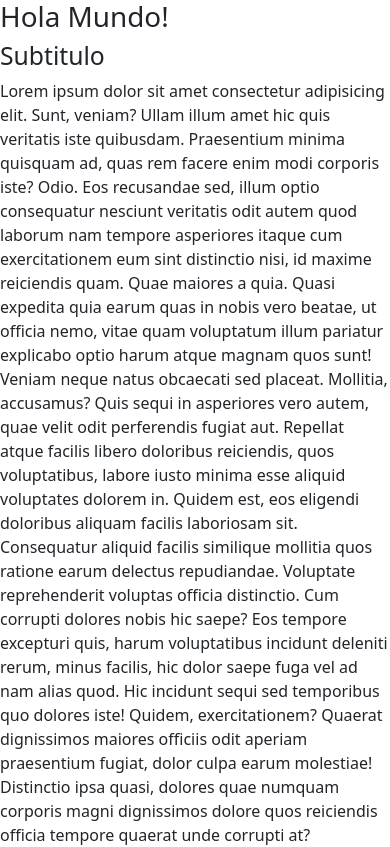
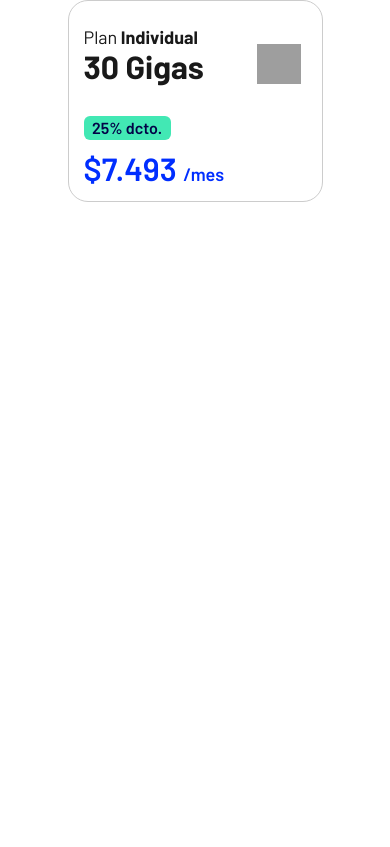
Before and after one commit to gonzafg2/TD4-G19-Entel-Home, a website with bundled scripts: page index.html in a window 390 px wide. Shown: the top 847 px of the page. Built offline with nearby package versions, Linux system fonts and the light colour scheme; some packages are replaced by stand-ins of ours; grey boxes are pictures that could not be loaded.

Commit message:
Starting card plans mobile & home

```diff
--- a/assets/css/style.css
+++ b/assets/css/style.css
@@ -0,0 +1,58 @@
+body * {
+  margin: 0;
+  padding: 0;
+  box-sizing: border-box;
+  border: 0;
+}
+
+body {
+  font-family: Barlow, sans-serif;
+}
+
+.card-mobile {
+  border: 1px solid #ccc;
+  width: 255px;
+  border-radius: 20px;
+  padding: 24px 21px 16px 15px;
+  margin: 0 auto;
+}
+.card-mobile__title-container {
+  display: flex;
+  justify-content: space-between;
+  align-items: end;
+  color: #191919;
+}
+.card-mobile__title {
+  font-weight: 400;
+  font-size: 18px;
+  line-height: 24px;
+}
+.card-mobile__title-type {
+  font-weight: 700;
+  font-size: 32px;
+  line-height: 34px;
+}
+.card-mobile__badge {
+  background-color: #42e8b4;
+  font-weight: 600;
+  font-size: 16px;
+  line-height: 24px;
+  color: #020247;
+  border-radius: 6px;
+  width: 87px;
+  height: 24px;
+  padding: 0 8px;
+  margin-top: 32px;
+}
+
+.card-mobile__price {
+  color: #002eff;
+  font-weight: 600;
+  font-size: 32px;
+  line-height: 24px;
+  margin-top: 16px;
+}
+.card-mobile__price-month {
+  font-size: 18px;
+  line-height: 22px;
+}
--- a/assets/js/firebase.js
+++ b/assets/js/firebase.js
@@ -1,9 +1,5 @@
-// Import the functions you need from the SDKs you need
 import { initializeApp } from "firebase/app";
-// TODO: Add SDKs for Firebase products that you want to use
-// https://firebase.google.com/docs/web/setup#available-libraries
 
-// Your web app's Firebase configuration
 const firebaseConfig = {
   apiKey: "AIzaSyBz6K2NRIqrSKLdTizimYbi2hAHY0nI-ow",
   authDomain: "td4-frontend-g19-entel.firebaseapp.com",
@@ -13,5 +9,4 @@ const firebaseConfig = {
   appId: "1:323742242158:web:1c5472e603f0ecafc3dd7f",
 };
 
-// Initialize Firebase
 const app = initializeApp(firebaseConfig);
--- /dev/null
+++ b/holi.json
@@ -0,0 +1,5 @@
+{
+  "saludo": "Hola",
+  "numero": 1,
+  "children": false
+}
--- a/index.html
+++ b/index.html
@@ -19,21 +19,36 @@
     <link rel="stylesheet" href="assets/css/style.css" />
     <title>Entel | Personas</title>
   </head>
+
+  <!-- Bloque Elemento Modificador -->
   <body>
-    <h1>Hola Mundo!</h1>
+    <section class="container">
+      <div class="row">
+        <div class="col-12 col-md-3">
+          <div class="card-mobile">
+            <div class="card-mobile__title-container">
+              <h3 class="card-mobile__title">
+                Plan <strong>Individual</strong> <br />
+                <span class="card-mobile__title-type">30 Gigas</span>
+              </h3>
+              <img
+                src="https://www.entel.cl/planes/includes/includes-planes/new-card/public/img/png/sticky-5g.png?v=1.1"
+                alt=""
+                width="44"
+                height="40"
+              />
+            </div>
 
-    <h2>Subtitulo</h2>
+            <span class="badge card-mobile__badge">25% dcto.</span>
 
-    <p>Lorem ipsum dolor sit amet consectetur adipisicing elit. Sunt, veniam? Ullam illum amet hic quis veritatis iste quibusdam. Praesentium minima quisquam ad, quas rem facere enim modi corporis iste? Odio.
-    Eos recusandae sed, illum optio consequatur nesciunt veritatis odit autem quod laborum nam tempore asperiores itaque cum exercitationem eum sint distinctio nisi, id maxime reiciendis quam. Quae maiores a quia.
-    Quasi expedita quia earum quas in nobis vero beatae, ut officia nemo, vitae quam voluptatum illum pariatur explicabo optio harum atque magnam quos sunt! Veniam neque natus obcaecati sed placeat.
-    Mollitia, accusamus? Quis sequi in asperiores vero autem, quae velit odit perferendis fugiat aut. Repellat atque facilis libero doloribus reiciendis, quos voluptatibus, labore iusto minima esse aliquid voluptates dolorem in.
-    Quidem est, eos eligendi doloribus aliquam facilis laboriosam sit. Consequatur aliquid facilis similique mollitia quos ratione earum delectus repudiandae. Voluptate reprehenderit voluptas officia distinctio. Cum corrupti dolores nobis hic saepe?
-    Eos tempore excepturi quis, harum voluptatibus incidunt deleniti rerum, minus facilis, hic dolor saepe fuga vel ad nam alias quod. Hic incidunt sequi sed temporibus quo dolores iste! Quidem, exercitationem?
-    Quaerat dignissimos maiores officiis odit aperiam praesentium fugiat, dolor culpa earum molestiae! Distinctio ipsa quasi, dolores quae numquam corporis magni dignissimos dolore quos reiciendis officia tempore quaerat unde corrupti at?
-    Consequatur perspiciatis consequuntur, dolor excepturi recusandae autem sit quo perferendis velit nihil, expedita nisi reiciendis eaque! Voluptas incidunt ea esse, quibusdam voluptatum obcaecati natus repellendus, perspiciatis illum doloremque ipsam provident!
-    Sunt, repellat quam. Id sint placeat saepe. Laboriosam nihil corrupti magnam numquam molestiae iusto id quod officia velit. Ea porro fugit praesentium qui temporibus recusandae eaque unde tempora iure possimus!
-    Harum, tenetur suscipit! Quaerat cum officia aliquam laboriosam perferendis voluptatum laudantium maxime! Libero fuga dolore in dignissimos voluptate saepe eaque, neque a, incidunt, nemo id dicta asperiores ducimus? Quis, impedit!</p>
+            <p class="card-mobile__price">
+              $7.493
+              <span class="card-mobile__price-month">/mes</span>
+            </p>
+          </div>
+        </div>
+      </div>
+    </section>
 
     <script
       src="https://cdn.jsdelivr.net/npm/bootstrap@5.1.3/dist/js/bootstrap.bundle.min.js"
@@ -44,7 +59,7 @@
       src="https://kit.fontawesome.com/f73e1a5c93.js"
       crossorigin="anonymous"
     ></script>
-    <script src="assets/js/firebase.js"></script>
+    <script type="module" src="assets/js/firebase.js"></script>
     <script src="assets/js/script.js"></script>
   </body>
 </html>
```
